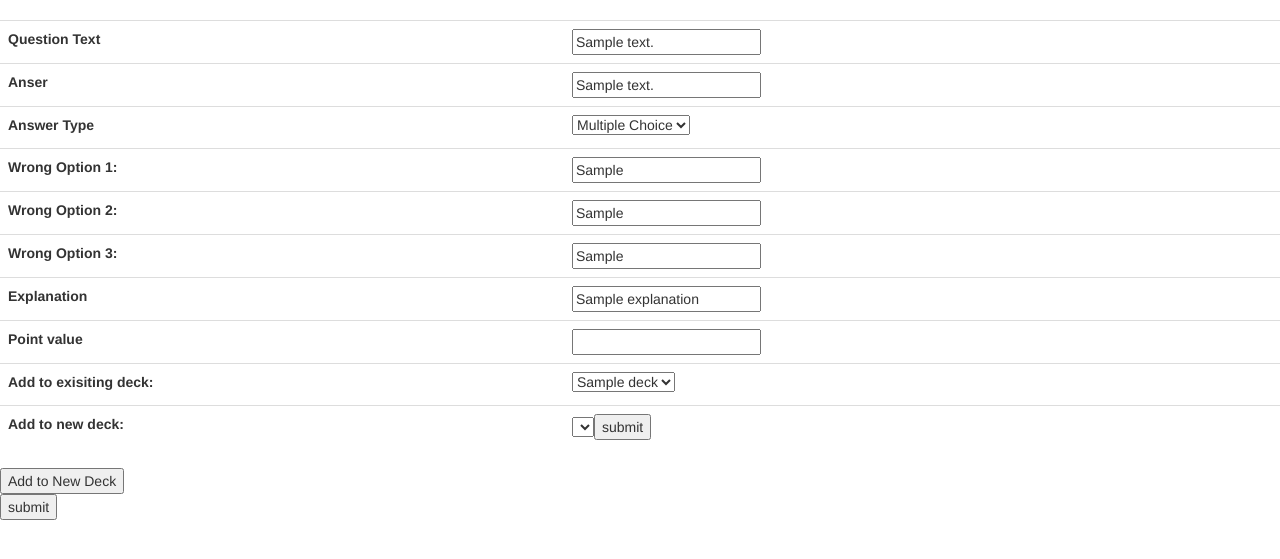
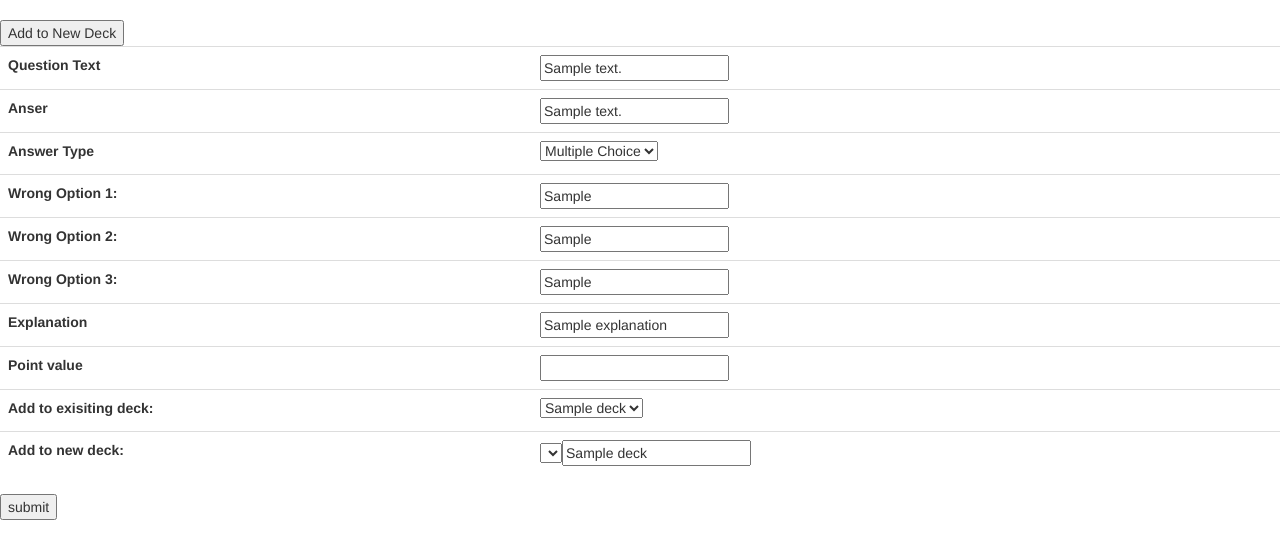
Before and after one commit to mflem/CodeMode, a Flask app: template templates/make.html in a window 1280 px wide. Shown: the part 52-611 px from the top of the page. Run offline with Flask 2, Linux system fonts and the light colour scheme; the template is opened without the code that fills it: most values are stand-ins (such as "Sample title", 1, 10 or a date in 2020); lists and menus that the app fills with data are empty; parts of the project's set-up code (start-up, migrations or seed data) failed here and were passed over; some libraries are stand-ins or nearby versions.

Commit message:
Update make.html

```diff
--- a/templates/make.html
+++ b/templates/make.html
@@ -59,13 +59,13 @@ when given a question-->
           <tr id="newDeckAdd">
             <th scope="row"><label for="deckName">Add to new deck:</label></th>
             <td><select name='deckName'>
-                <input type="submit" value='submit' name='submit'></input>
+              <input type=text name="newDeckName" value="{{deck}}"></input>
             </select></td>
           </tr>
-
+        <button id="newDeck">Add to New Deck</button><br>
         </tbody>
       </table>
-      <button id="newDeck">Add to New Deck</button><br>
+<!--    here    -->
       <input type="submit" value='submit' name='submit'></input>
   </form>
 
```
